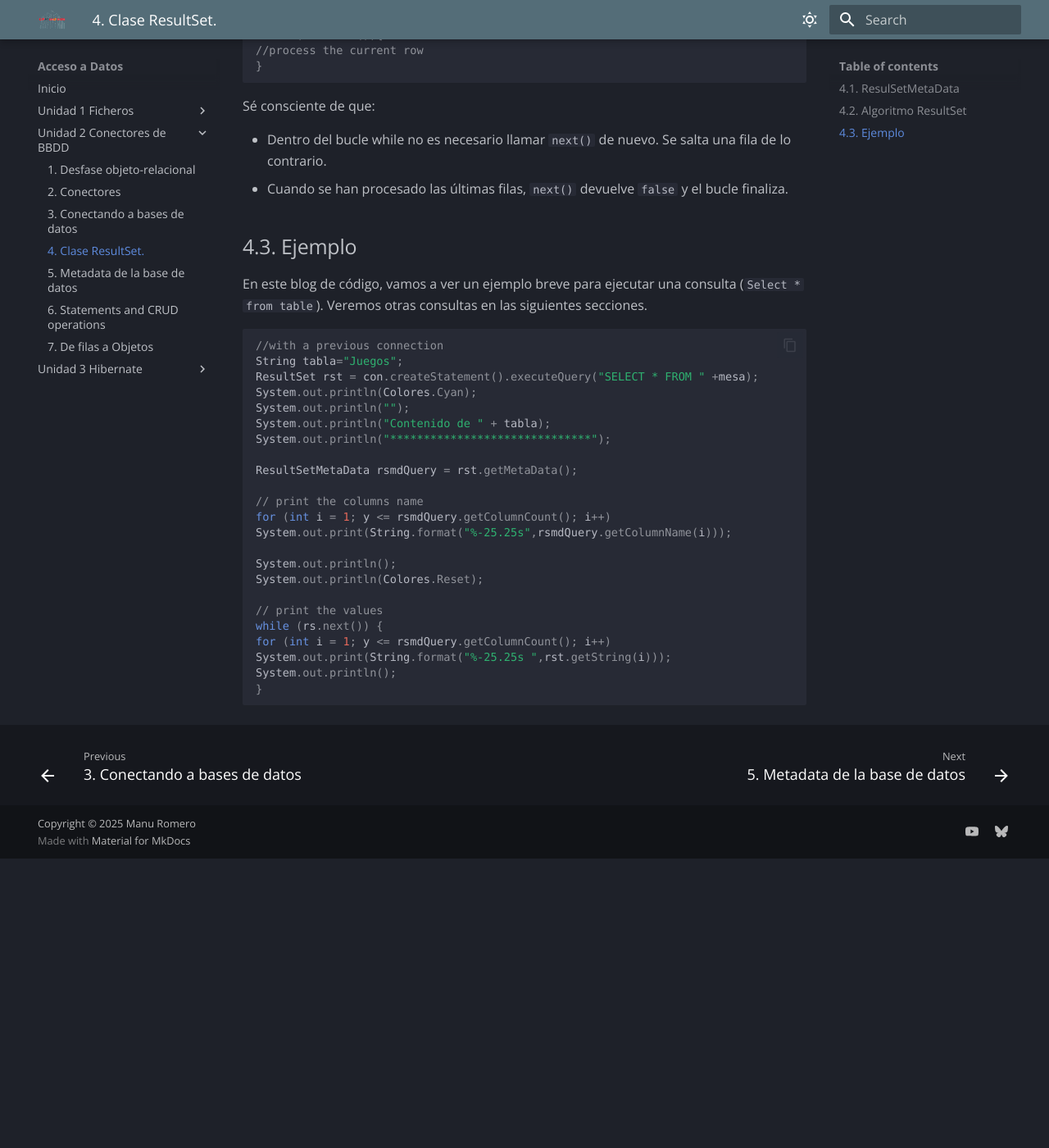
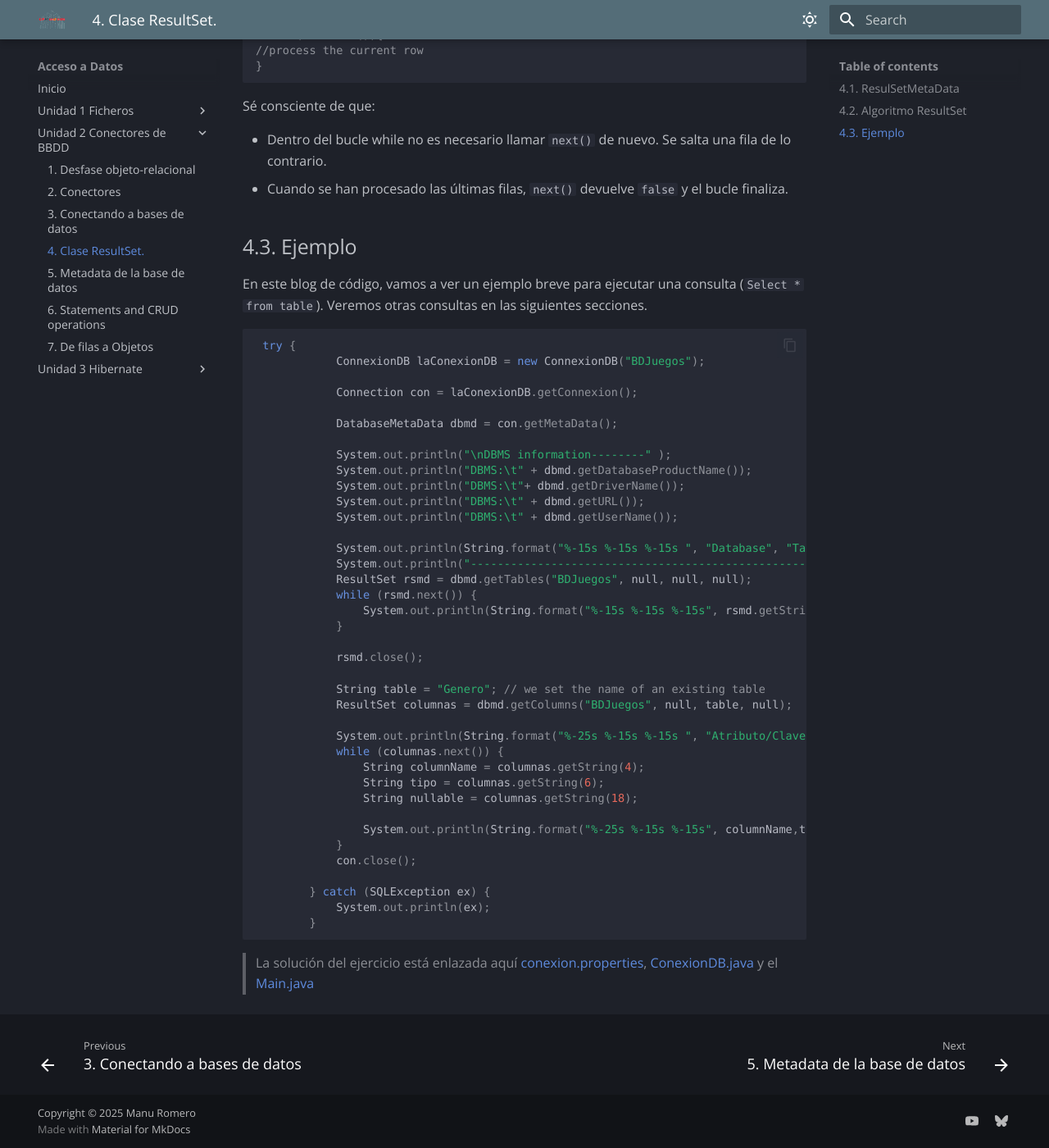
Before and after one commit to ManuEduGVA/ad, an MkDocs documentation site: the page built from docs/Unidad 2 Conectores de BBDD/4_Resultset.es.md, in a window 1280 px wide and 1400 px high, scrolled down 1946 px. Shown: the whole window at 82% size. Built offline with MkDocs 1.6.1 and Material for MkDocs 9.7.7, drawn with Linux system fonts in a browser that asks for light colours; some web fonts are replaced; before the commit the page ends 2993 px from its top, so only the background shows below that.

Commit message:
Cambios en unidad 2. Apartados 4 y 5

````diff
--- a/docs/Unidad 2 Conectores de BBDD/4_Resultset.es.md
+++ b/docs/Unidad 2 Conectores de BBDD/4_Resultset.es.md
@@ -63,27 +63,44 @@ Sé consciente de que:
 En este blog de código, vamos a ver un ejemplo breve para ejecutar una consulta (`Select * from table`). Veremos otras consultas en las siguientes secciones.
 
 ```java
-//with a previous connection
-String tabla="Juegos";
-ResultSet rst = con.createStatement().executeQuery("SELECT * FROM " +mesa);
-System.out.println(Colores.Cyan);
-System.out.println("");
-System.out.println("Contenido de " + tabla);
-System.out.println("******************************");
+ try {
+            ConnexionDB laConexionDB = new ConnexionDB("BDJuegos");
 
-ResultSetMetaData rsmdQuery = rst.getMetaData();
+            Connection con = laConexionDB.getConnexion();
 
-// print the columns name
-for (int i = 1; y <= rsmdQuery.getColumnCount(); i++)
-System.out.print(String.format("%-25.25s",rsmdQuery.getColumnName(i)));
+            DatabaseMetaData dbmd = con.getMetaData();
 
-System.out.println();
-System.out.println(Colores.Reset);
+            System.out.println("\nDBMS information--------" );
+            System.out.println("DBMS:\t" + dbmd.getDatabaseProductName());
+            System.out.println("DBMS:\t"+ dbmd.getDriverName());
+            System.out.println("DBMS:\t" + dbmd.getURL());
+            System.out.println("DBMS:\t" + dbmd.getUserName());
 
-// print the values
-while (rs.next()) {
-for (int i = 1; y <= rsmdQuery.getColumnCount(); i++)
-System.out.print(String.format("%-25.25s ",rst.getString(i)));
-System.out.println();
-}
+            System.out.println(String.format("%-15s %-15s %-15s ", "Database", "Table", "Type"));
+            System.out.println("-------------------------------------------------------");
+            ResultSet rsmd = dbmd.getTables("BDJuegos", null, null, null);
+            while (rsmd.next()) {
+                System.out.println(String.format("%-15s %-15s %-15s", rsmd.getString(1), rsmd.getString(3), rsmd.getString(4)));
+            }
+
+            rsmd.close();
+
+            String table = "Genero"; // we set the name of an existing table
+            ResultSet columnas = dbmd.getColumns("BDJuegos", null, table, null);
+
+            System.out.println(String.format("%-25s %-15s %-15s ", "Atributo/Claves", "Tipo", "¿Puede ser nulo?"));
+            while (columnas.next()) {
+                String columnName = columnas.getString(4);
+                String tipo = columnas.getString(6);
+                String nullable = columnas.getString(18);
+
+                System.out.println(String.format("%-25s %-15s %-15s", columnName,tipo,nullable));
+            }
+            con.close();
+
+        } catch (SQLException ex) {
+            System.out.println(ex);
+        }
 ```
+
+> La solución del ejercicio está enlazada aquí [conexion.properties](./conexion.properties), [ConexionDB.java](./ConexionDB.java) y el [Main.java](./Main.java)
````
Also changed, not shown: docs/Unidad 2 Conectores de BBDD/5_Metadata.es.md (+5 -5 lines), 5 other files.
